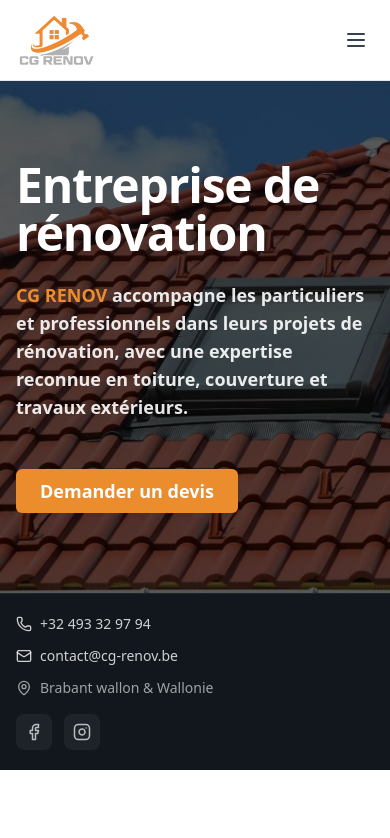
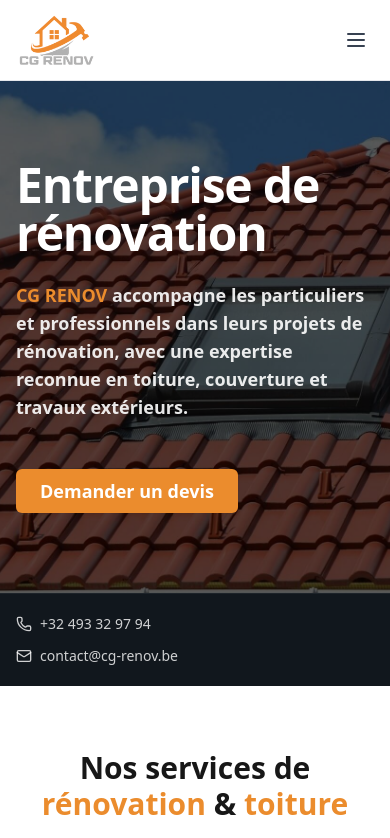
Before and after one commit to NicolasDeza/cgrenov, a Nuxt app: page / in a window 390 px wide. Shown: the top 838 px of the page. Built offline with nearby package versions, Linux system fonts and the light colour scheme.

Commit message:
Accessibilité section contactbar

```diff
--- a/app/components/HeroContactBar.vue
+++ b/app/components/HeroContactBar.vue
@@ -20,44 +20,46 @@
         <a
           href="tel:+32493329794"
           class="inline-flex items-center gap-2 hover:text-primary transition"
+          aria-label="Appelez-nous au +32 493 32 97 94"
         >
-          <Phone :size="16" />
+          <Phone :size="16" aria-hidden="true" />
           +32 493 32 97 94
         </a>
 
-        <span class="hidden sm:block text-white/30">•</span>
+        <span class="hidden sm:block text-white/30" aria-hidden="true">•</span>
 
         <a
           href="mailto:contact@cg-renov.be"
           class="inline-flex items-center gap-2 hover:text-primary transition"
+          aria-label="Envoyez-nous un email à contact@cg-renov.be"
         >
-          <Mail :size="16" />
+          <Mail :size="16" aria-hidden="true" />
           contact@cg-renov.be
         </a>
 
-        <span class="hidden sm:block text-white/30">•</span>
+        <span class="hidden lg:block text-white/30" aria-hidden="true">•</span>
 
-        <span class="inline-flex items-center gap-2 text-white/60">
-          <MapPin :size="16" />
+        <span class="hidden lg:inline-flex items-center gap-2 text-white/60">
+          <MapPin :size="16" aria-hidden="true" />
           Brabant wallon & Wallonie
         </span>
       </div>
 
       <!-- Réseaux sociaux -->
-      <div class="flex items-center gap-3">
+      <div class="hidden lg:flex items-center gap-3">
         <a
           href="#"
           class="flex items-center justify-center w-9 h-9 rounded-lg bg-white/5 text-white/70 hover:bg-primary hover:text-white transition-all"
-          aria-label="Facebook"
+          aria-label="Suivez-nous sur Facebook"
         >
-          <Facebook :size="18" />
+          <Facebook :size="18" aria-hidden="true" />
         </a>
         <a
           href="#"
           class="flex items-center justify-center w-9 h-9 rounded-lg bg-white/5 text-white/70 hover:bg-primary hover:text-white transition-all"
-          aria-label="Instagram"
+          aria-label="Suivez-nous sur Instagram"
         >
-          <Instagram :size="18" />
+          <Instagram :size="18" aria-hidden="true" />
         </a>
       </div>
     </div>
```
